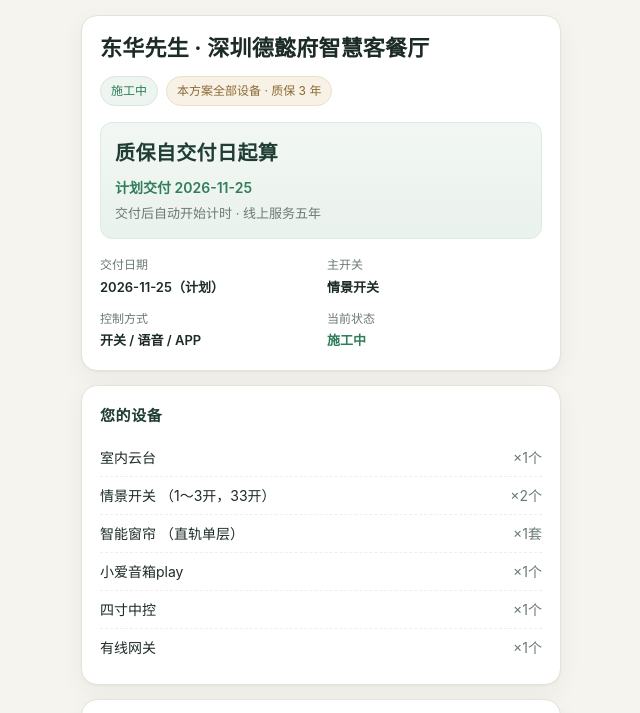
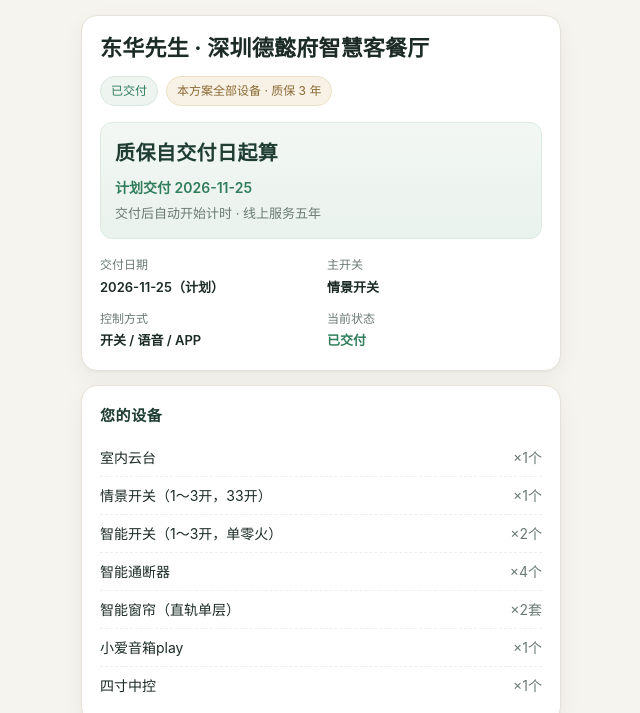
Before and after one commit to ican-yang/customer-cards, a plain HTML site: page c/IDB091810.html in a window 1280 px wide. Shown: the part 45-758 px from the top of the page, without its empty margins (319-959 px from the left). Drawn offline with Linux system fonts and the light colour scheme.

Commit message:
feat: update IDB091810.html

```diff
--- a/c/IDB091810.html
+++ b/c/IDB091810.html
@@ -106,17 +106,17 @@
 
   <div class="card">
     <h1>东华先生 · 深圳德懿府智慧客餐厅</h1>
-    <div class="badges"><span class="badge">施工中</span><span class="badge gold">本方案全部设备 · 质保 3 年</span></div>
+    <div class="badges"><span class="badge">已交付</span><span class="badge gold">本方案全部设备 · 质保 3 年</span></div>
     <div class="warranty" id="warrantyBox">
       <div class="big" id="warranty-text">质保自交付日起算</div>
       <div class="date" id="warranty-date">计划交付 2026-11-25</div>
       <div class="small" id="warranty-sub">交付后自动开始计时 · 线上服务五年</div>
     </div>
-    <div class="grid"><div class="kv"><div class="k">交付日期</div><div class="v">2026-11-25（计划）</div></div><div class="kv"><div class="k">主开关</div><div class="v">情景开关</div></div><div class="kv"><div class="k">控制方式</div><div class="v">开关 / 语音 / APP</div></div><div class="kv"><div class="k">当前状态</div><div class="v" style="color:#2f7d5b">施工中</div></div></div>
+    <div class="grid"><div class="kv"><div class="k">交付日期</div><div class="v">2026-11-25（计划）</div></div><div class="kv"><div class="k">主开关</div><div class="v">情景开关</div></div><div class="kv"><div class="k">控制方式</div><div class="v">开关 / 语音 / APP</div></div><div class="kv"><div class="k">当前状态</div><div class="v" style="color:#2f7d5b">已交付</div></div></div>
 
   </div>
 
-  <div class="card"><h2>您的设备</h2><ul class="items"><li><span>室内云台</span><span class="q">×1个</span></li><li><span>情景开关 （1～3开，33开）</span><span class="q">×2个</span></li><li><span>智能窗帘 （直轨单层）</span><span class="q">×1套</span></li><li><span>小爱音箱play</span><span class="q">×1个</span></li><li><span>四寸中控</span><span class="q">×1个</span></li><li><span>有线网关</span><span class="q">×1个</span></li></ul></div>
+  <div class="card"><h2>您的设备</h2><ul class="items"><li><span>室内云台</span><span class="q">×1个</span></li><li><span>情景开关（1～3开，33开）</span><span class="q">×1个</span></li><li><span>智能开关（1～3开，单零火）</span><span class="q">×2个</span></li><li><span>智能通断器</span><span class="q">×4个</span></li><li><span>智能窗帘（直轨单层）</span><span class="q">×2套</span></li><li><span>小爱音箱play</span><span class="q">×1个</span></li><li><span>四寸中控</span><span class="q">×1个</span></li></ul></div>
 
   <div class="card"><div class="h2row"><h2>服务记录</h2><a class="voice-btn" href="./IDB091810-voice.html">语音口令 →</a></div><ul class="timeline"><li><div class="t">2026-11-23<span class="way">上门</span></div><div class="d">智能教学</div></li><li><div class="t">2026-10-27<span class="way">上门</span></div><div class="d">智能安装</div></li><li><div class="t">2026-10-27<span class="way">上门</span></div><div class="d">智能调试</div></li><li><div class="t">2026-09-18<span class="way">上门</span></div><div class="d">智能预留</div></li><li><div class="t">2026-09-18<span class="way">上门</span></div><div class="d">客餐厅套装</div></li></ul></div>
 
```
